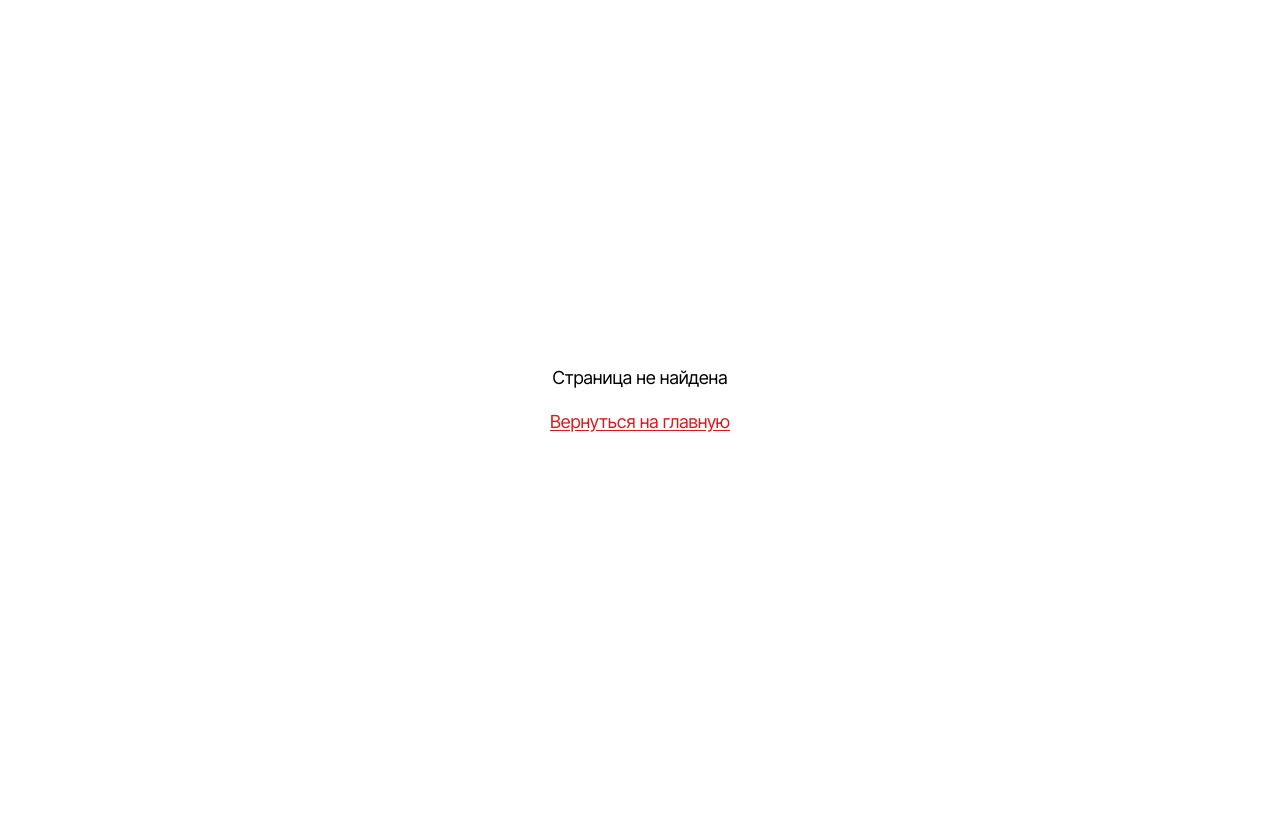
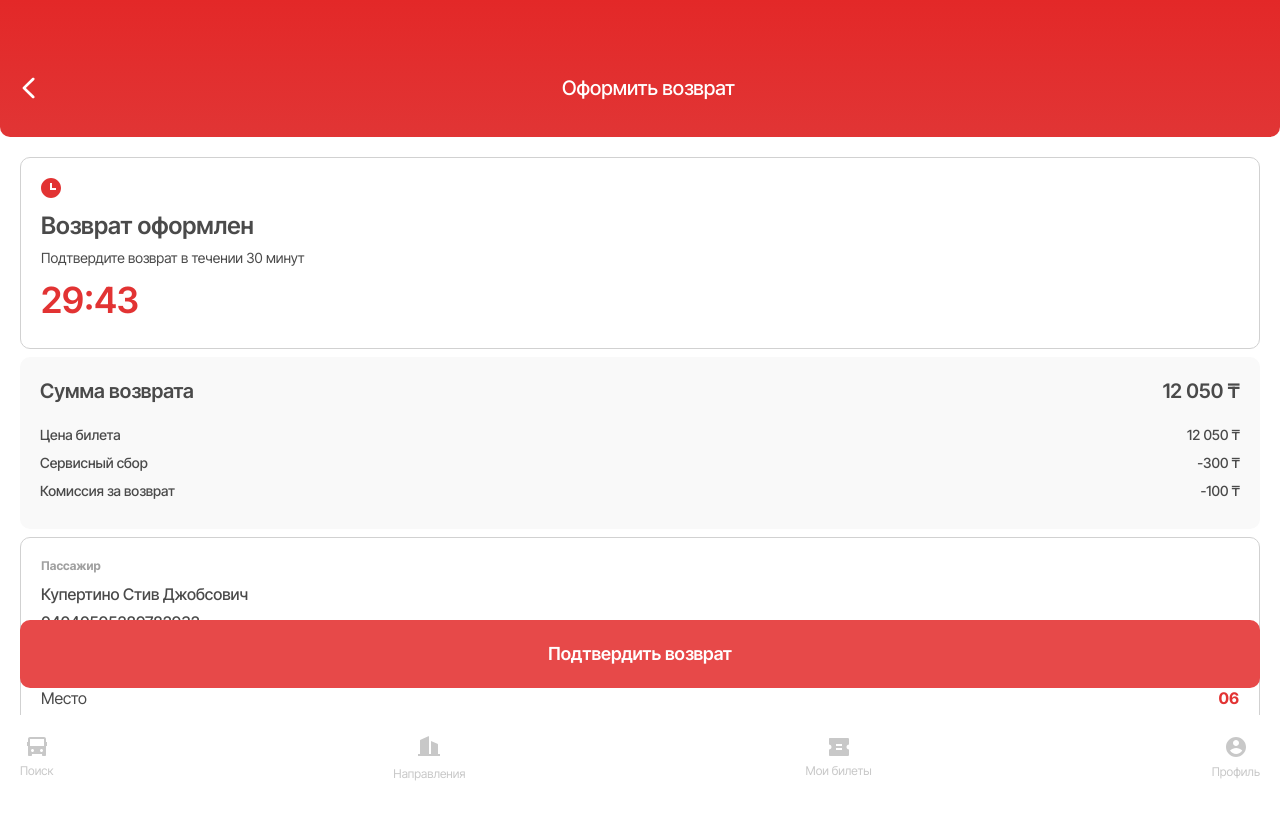
Before and after one commit to Arsik0153/kazbus, a Next.js app: page /refund in a window 1280 px wide. Before the commit this address had no page. Shown: the top 816 px of the page. Built offline with nearby package versions, Linux system fonts and the light colour scheme.

Commit message:
new pages refund

```diff
--- /dev/null
+++ b/src/app/(mobile)/refund/page.tsx
@@ -0,0 +1,66 @@
+import React from 'react'
+import Topbar from '@/components/topbar';
+import RadioInput from '@/components/radio-input';
+import Button from '@/components/button';
+import Link from 'next/link';
+import Clock from '@/assets/red-clock';
+
+const page = () => {
+    return (
+        <>
+            <Topbar backHref="/main">
+                <h1 className="text-[20px] font-medium leading-[46.2px] tracking-[-3%] text-white">
+                    Оформить возврат
+                </h1>
+            </Topbar>
+            <div className="flex flex-col px-5 pt-5">
+                <div className='flex flex-col pt-5 px-5 pb-7 gap-3 border border-[#D1D1D1] rounded-[10px] w-full' >
+                    <Clock color='#E23333' />
+                    <div className="flex flex-col gap-[6px]">
+                        <p className="text-2xl font-semibold text-[#4A4A4A]">Возврат оформлен</p>
+                        <p className="text-sm font-normal text-[#4A4A4A]">Подтвердите возврат в течении 30 минут</p>
+                    </div>
+                    <p className="text-4xl font-semibold text-[#E23333]">29:43</p>
+                </div>
+                <div className='flex flex-col pt-5 px-5 pb-7 gap-5 mt-2 bg-[#F9F9F9] rounded-[10px] w-full' >
+                    <div className="flex flex-row justify-between">
+                        <p className="text-xl font-semibold text-[#4A4A4A]">Сумма возврата</p>
+                        <p className="text-xl font-semibold text-[#4A4A4A]">12 050 ₸ </p>
+                    </div>
+                    <div className="flex flex-col gap-2">
+                        <div className="flex flex-row justify-between">
+                            <p className="text-sm font-medium text-[#4A4A4A]">Цена билета</p>
+                            <p className="text-sm font-medium text-[#4A4A4A]">12 050 ₸</p>
+                        </div>
+                        <div className="flex flex-row justify-between">
+                            <p className="text-sm font-medium text-[#4A4A4A]">Сервисный сбор</p>
+                            <p className="text-sm font-medium text-[#4A4A4A]">-300 ₸</p>
+                        </div>
+                        <div className="flex flex-row justify-between">
+                            <p className="text-sm font-medium text-[#4A4A4A]">Комиссия за возврат</p>
+                            <p className="text-sm font-medium text-[#4A4A4A]">-100 ₸</p>
+                        </div>
+
+                    </div>
+                </div>
+
+                <div className="flex flex-col pt-5 px-5 pb-6 mt-2 border border-[#D1D1D1] rounded-[10px] w-full">
+                    <p className="text-xs font-bold text-[#A0A0A0]">Пассажир</p>
+                    <p className="text-base font-medium text-[#4A4A4A] mt-2">Купертино Стив Джобсович</p>
+                    <p className="text-base font-medium text-[#4A4A4A] mt-1">04040595289782932</p>
+                </div>
+                <div className="flex flex-row px-5 py-[18px] mb-32 mt-2 justify-between  border border-[#D1D1D1] rounded-[10px] w-full">
+                    <p className="text-base font-normal text-[#4A4A4A]">Место</p>
+                    <p className="text-base font-bold text-[#E23333]">06</p>
+                </div>
+                <Link href='' className='fixed bottom-28 left-5 right-5'>
+                    <Button variant='secondary'>Подтвердить возврат</Button>
+                </Link>
+            </div>
+
+
+        </>
+    )
+}
+
+export default page
--- /dev/null
+++ b/src/app/(mobile)/refund/reason/page.tsx
@@ -0,0 +1,70 @@
+'use client';
+import React, { useState } from 'react';
+import Topbar from '@/components/topbar';
+import RadioInput from '@/components/radio-input';
+import Button from '@/components/button';
+import Link from 'next/link';
+
+const Reason = () => {
+    const [selectedOption, setSelectedOption] = useState<string | null>(null);
+
+    const handleRadioChange = (value: string) => {
+        setSelectedOption(value);
+        console.log("Selected option:", value); // Выводим выбранный ответ в консоль
+    };
+
+    return (
+        <>
+            <Topbar backHref="/main">
+                <h1 className="text-[20px] font-medium leading-[46.2px] tracking-[-3%] text-white">
+                    Оформить возврат
+                </h1>
+            </Topbar>
+            <div className="flex flex-col px-5 pt-9 gap-2">
+                <RadioInput
+                    label='Изменились планы'
+                    name='return-reason'
+                    value='Изменились планы'
+                    checked={selectedOption === 'Изменились планы'}
+                    onChange={() => handleRadioChange('Изменились планы')}
+                />
+                <RadioInput
+                    label='Купил по ошибке'
+                    name='return-reason'
+                    value='Купил по ошибке'
+                    checked={selectedOption === 'Купил по ошибке'}
+                    onChange={() => handleRadioChange('Купил по ошибке')}
+                />
+                <RadioInput
+                    label='Перепутал маршруты'
+                    name='return-reason'
+                    value='Перепутал маршруты'
+                    checked={selectedOption === 'Перепутал маршруты'}
+                    onChange={() => handleRadioChange('Перепутал маршруты')}
+                />
+                <RadioInput
+                    label='Не успеваю на Рейс'
+                    name='return-reason'
+                    value='Не успеваю на Рейс'
+                    checked={selectedOption === 'Не успеваю на Рейс'}
+                    onChange={() => handleRadioChange('Не успеваю на Рейс')}
+                />
+                <RadioInput
+                    label='Другое'
+                    name='return-reason'
+                    value='Другое'
+                    checked={selectedOption === 'Другое'}
+                    onChange={() => handleRadioChange('Другое')}
+                />
+            </div>
+
+            {selectedOption && (
+                <Link href='/next-step' className='fixed bottom-28 left-5 right-5'>
+                    <Button variant='secondary'>Продолжить</Button>
+                </Link>
+            )}
+        </>
+    );
+}
+
+export default Reason;
--- /dev/null
+++ b/src/app/(mobile)/refund/success/page.tsx
@@ -0,0 +1,20 @@
+import React from 'react'
+import Topbar from '@/components/topbar';
+import Yes from '@/assets/'
+
+const Success = () => {
+    return (
+        <>
+            <Topbar backHref="/main">
+                <h1 className="text-[20px] font-medium leading-[46.2px] tracking-[-3%] text-white">
+                    Оформить возврат
+                </h1>
+            </Topbar>
+            <div className="flex flex-col px-5 pt-5">
+
+            </div>
+        </>
+    )
+}
+
+export default Success;
--- a/src/components/radio-input.tsx
+++ b/src/components/radio-input.tsx
@@ -5,7 +5,7 @@ type Props = React.HTMLProps<HTMLInputElement> & {
     label: React.ReactNode;
 };
 
-const Radio = forwardRef<HTMLInputElement, Props>((props, ref) => {
+const RadioInput = forwardRef<HTMLInputElement, Props>((props, ref) => {
     const { name, checked, label, ...rest } = props;
 
     return (
@@ -41,6 +41,6 @@ const Radio = forwardRef<HTMLInputElement, Props>((props, ref) => {
     );
 });
 
-Radio.displayName = 'Radio';
+RadioInput.displayName = 'Radio';
 
-export default Radio;
+export default RadioInput;
```
